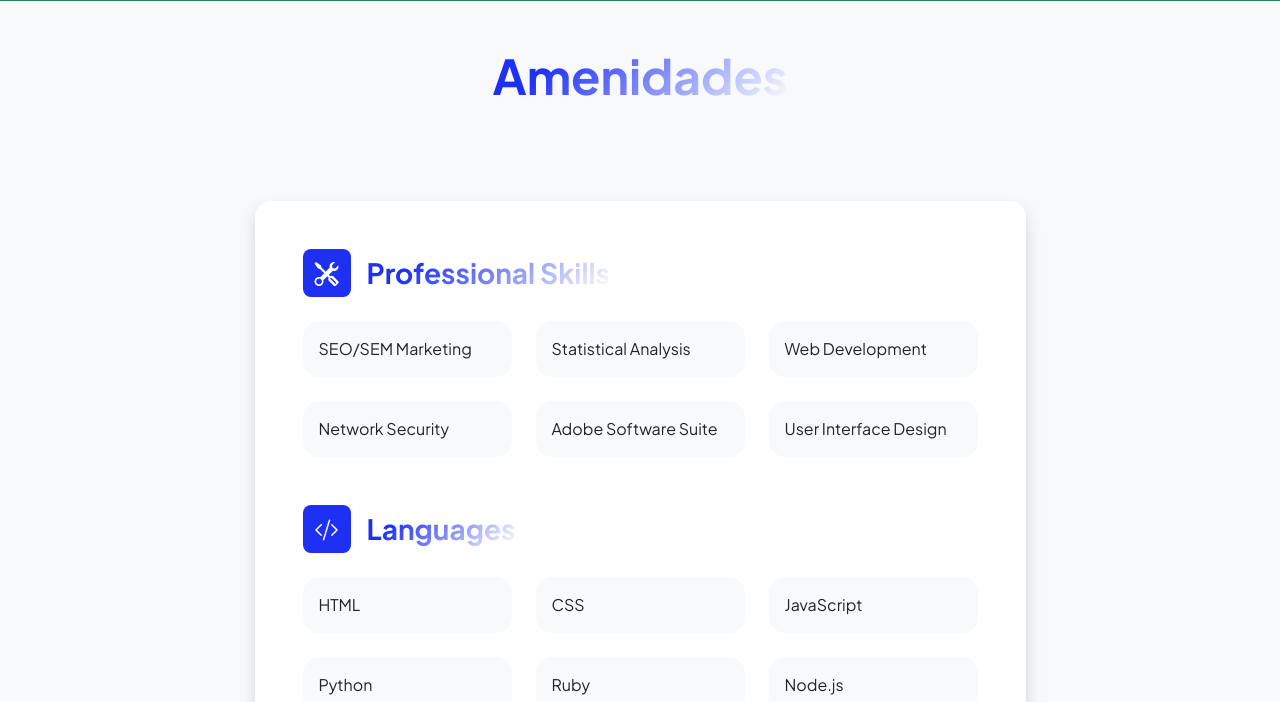
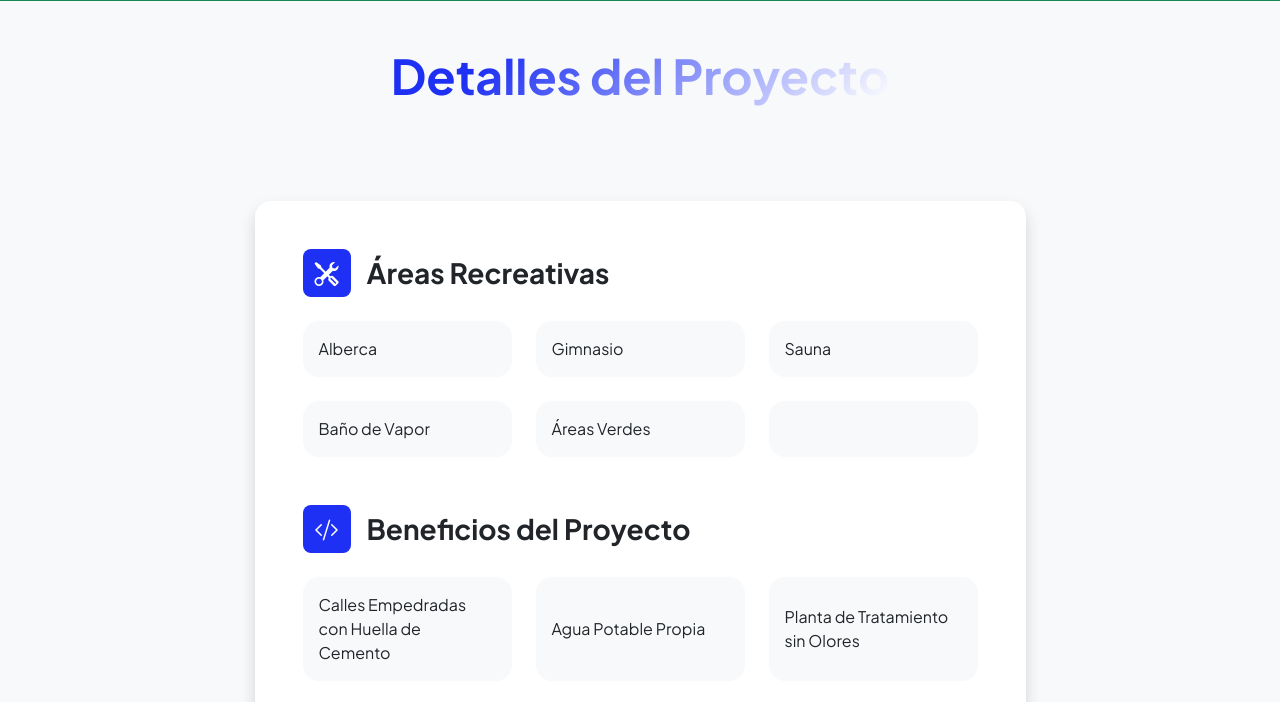
Before and after one commit to cesarlg27/PuertadelMar, a website: page projects.html in a window 1280 px wide. Shown: the part 97-799 px from the top of the page. Drawn offline with nearby package versions, Linux system fonts and the light colour scheme.

Commit message:
amenidades

```diff
--- a/projects.html
+++ b/projects.html
@@ -63,7 +63,7 @@
             <section class="mt-15">
                 <div class="container px-5 mb-5">
                     <div class="text-center mb-5">
-                        <h1 class="display-5 fw-bolder mb-0"><span class="text-gradient d-inline">Amenidades</span></h1>
+                        <h1 class="display-5 fw-bolder mb-0"><span class="text-gradient d-inline">Detalles del Proyecto</span></h1>
                     </div>
                     <div class="row gx-5 justify-content-center">
                         <div class="col-lg-11 col-xl-9 col-xxl-8">
@@ -79,34 +79,34 @@
                                     <div class="mb-5">
                                         <div class="d-flex align-items-center mb-4">
                                             <div class="feature bg-primary bg-gradient-primary-to-secondary text-white rounded-3 me-3"><i class="bi bi-tools"></i></div>
-                                            <h3 class="fw-bolder mb-0"><span class="text-gradient d-inline">Professional Skills</span></h3>
+                                            <h3 class="fw-bolder mb-0"><span class=" d-inline">Áreas Recreativas</span></h3>
                                         </div>
                                         <div class="row row-cols-1 row-cols-md-3 mb-4">
-                                            <div class="col mb-4 mb-md-0"><div class="d-flex align-items-center bg-light rounded-4 p-3 h-100">SEO/SEM Marketing</div></div>
-                                            <div class="col mb-4 mb-md-0"><div class="d-flex align-items-center bg-light rounded-4 p-3 h-100">Statistical Analysis</div></div>
-                                            <div class="col"><div class="d-flex align-items-center bg-light rounded-4 p-3 h-100">Web Development</div></div>
+                                            <div class="col mb-4 mb-md-0"><div class="d-flex align-items-center bg-light rounded-4 p-3 h-100">Alberca</div></div>
+                                            <div class="col mb-4 mb-md-0"><div class="d-flex align-items-center bg-light rounded-4 p-3 h-100">Gimnasio</div></div>
+                                            <div class="col"><div class="d-flex align-items-center bg-light rounded-4 p-3 h-100">Sauna</div></div>
                                         </div>
                                         <div class="row row-cols-1 row-cols-md-3">
-                                            <div class="col mb-4 mb-md-0"><div class="d-flex align-items-center bg-light rounded-4 p-3 h-100">Network Security</div></div>
-                                            <div class="col mb-4 mb-md-0"><div class="d-flex align-items-center bg-light rounded-4 p-3 h-100">Adobe Software Suite</div></div>
-                                            <div class="col"><div class="d-flex align-items-center bg-light rounded-4 p-3 h-100">User Interface Design</div></div>
+                                            <div class="col mb-4 mb-md-0"><div class="d-flex align-items-center bg-light rounded-4 p-3 h-100">Baño de Vapor</div></div>
+                                            <div class="col mb-4 mb-md-0"><div class="d-flex align-items-center bg-light rounded-4 p-3 h-100">Áreas Verdes</div></div>
+                                            <div class="col"><div class="d-flex align-items-center bg-light rounded-4 p-3 h-100"></div></div>
                                         </div>
                                     </div>
                                     <!-- Languages list-->
                                     <div class="mb-0">
                                         <div class="d-flex align-items-center mb-4">
                                             <div class="feature bg-primary bg-gradient-primary-to-secondary text-white rounded-3 me-3"><i class="bi bi-code-slash"></i></div>
-                                            <h3 class="fw-bolder mb-0"><span class="text-gradient d-inline">Languages</span></h3>
+                                            <h3 class="fw-bolder mb-0"><span class="d-inline">Beneficios del Proyecto</span></h3>
                                         </div>
                                         <div class="row row-cols-1 row-cols-md-3 mb-4">
-                                            <div class="col mb-4 mb-md-0"><div class="d-flex align-items-center bg-light rounded-4 p-3 h-100">HTML</div></div>
-                                            <div class="col mb-4 mb-md-0"><div class="d-flex align-items-center bg-light rounded-4 p-3 h-100">CSS</div></div>
-                                            <div class="col"><div class="d-flex align-items-center bg-light rounded-4 p-3 h-100">JavaScript</div></div>
+                                            <div class="col mb-4 mb-md-0"><div class="d-flex align-items-center bg-light rounded-4 p-3 h-100">Calles Empedradas con Huella de Cemento</div></div>
+                                            <div class="col mb-4 mb-md-0"><div class="d-flex align-items-center bg-light rounded-4 p-3 h-100">Agua Potable Propia</div></div>
+                                            <div class="col"><div class="d-flex align-items-center bg-light rounded-4 p-3 h-100">Planta de Tratamiento sin Olores</div></div>
                                         </div>
                                         <div class="row row-cols-1 row-cols-md-3">
-                                            <div class="col mb-4 mb-md-0"><div class="d-flex align-items-center bg-light rounded-4 p-3 h-100">Python</div></div>
-                                            <div class="col mb-4 mb-md-0"><div class="d-flex align-items-center bg-light rounded-4 p-3 h-100">Ruby</div></div>
-                                            <div class="col"><div class="d-flex align-items-center bg-light rounded-4 p-3 h-100">Node.js</div></div>
+                                            <div class="col mb-4 mb-md-0"><div class="d-flex align-items-center bg-light rounded-4 p-3 h-100">Electricidad Subterranea</div></div>
+                                            <div class="col mb-4 mb-md-0"><div class="d-flex align-items-center bg-light rounded-4 p-3 h-100">Alumbrado Público</div></div>
+                                            <div class="col"><div class="d-flex align-items-center bg-light rounded-4 p-3 h-100">Escrituración Inmediata</div></div>
                                         </div>
                                     </div>
                                 </div>
@@ -114,7 +114,7 @@
                         </section>
 
 
-                            <!-- Project Card 2-->
+                            <!-- Project Card 2
                             <div class="card overflow-hidden shadow rounded-4 border-0">
                                 <div class="card-body p-0">
                                     <div class="d-flex align-items-center">
@@ -125,11 +125,11 @@
                                         <img class="img-fluid" src="https://dummyimage.com/300x400/343a40/6c757d" alt="..." />
                                     </div>
                                 </div>
+                            </div> -->
                         </div>
                     </div>
                 </div>
-                </div>
-            </section>
+
             <!-- Call to action section-->
             <section class="py-5 bg-gradient-primary-to-secondary text-white">
                 <div class="container px-5 my-5">
@@ -139,13 +139,12 @@
                     </div>
                 </div>
             </section>
-        </main>
+            <h1 class="d-inline fw-bolder display-5">
+
 
         <!-- Carousel-->
             <div class="container-xxl">
                 <div class="carousel py-3 mt-15 text-center">
-              <h1 class="d-inline fw-bolder display-5">
-                  Visita Costa Alegre</h1>
                 <div class="carousel-inner">
                     <div class="carousel-item active">
                         <img src="assets/TEHUAMIXTLE.jpeg" alt="Tehuamixtle">
@@ -164,6 +163,8 @@
                 <button class="carousel-control next" onclick="nextSlide()">&#10095;</button>
                 </div>
             </div>
+        </main>
+
 
         <!-- Footer-->
         <footer class="bg-white py-4 mt-auto">
```
Also changed, not shown: disponibilidad.html (+10 -9 lines). Lines whose indentation alone changed are shown as unchanged.
